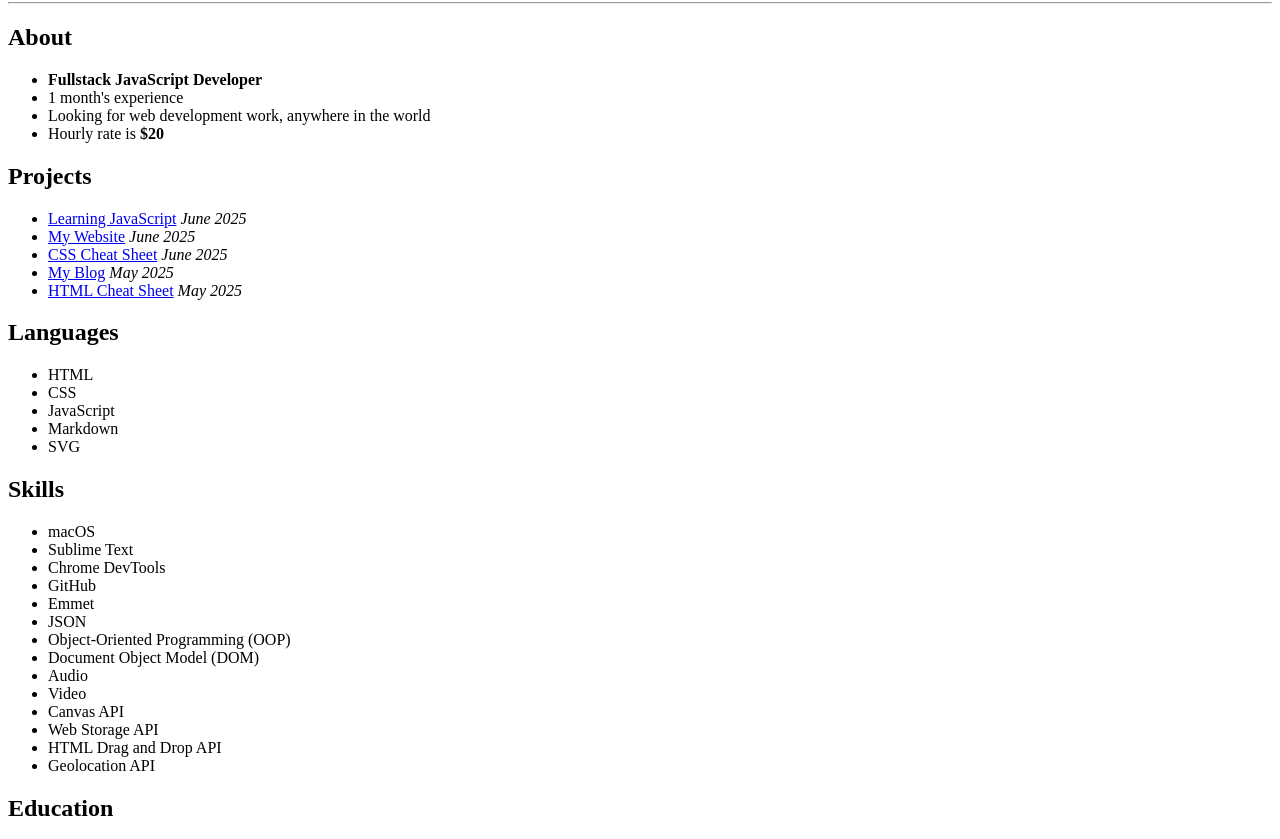
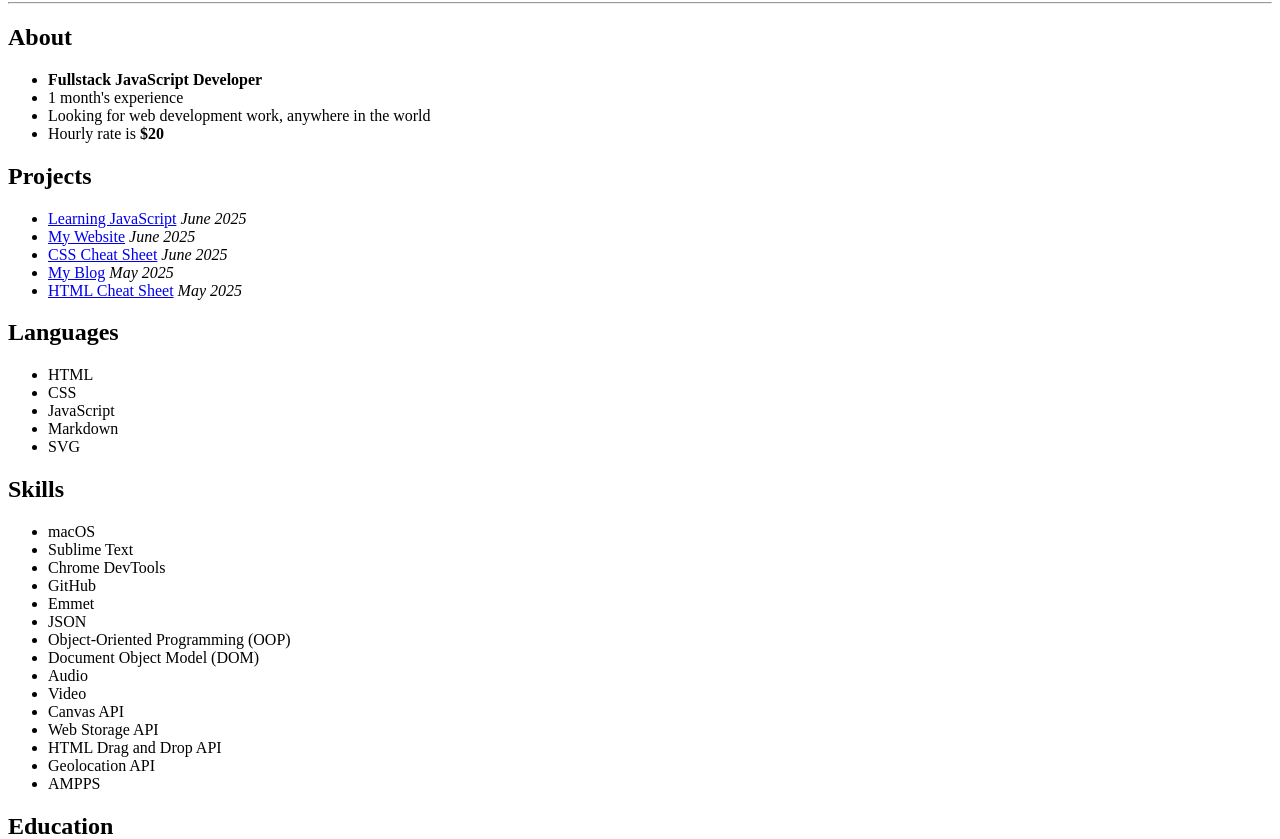
Before and after one commit to fullstackjsdev/resume, a plain HTML site: page index.html in a window 1280 px wide. Shown: the part 78-917 px from the top of the page. Drawn offline with Linux system fonts and the light colour scheme.

Commit message:
Update index.html

```diff
--- a/index.html
+++ b/index.html
@@ -48,6 +48,7 @@
       <li>Web Storage API</li>
       <li>HTML Drag and Drop API</li>
       <li>Geolocation API</li>
+      <li>AMPPS</li>
     </ul>
     <h2>Education</h2>
     <ul>
```
